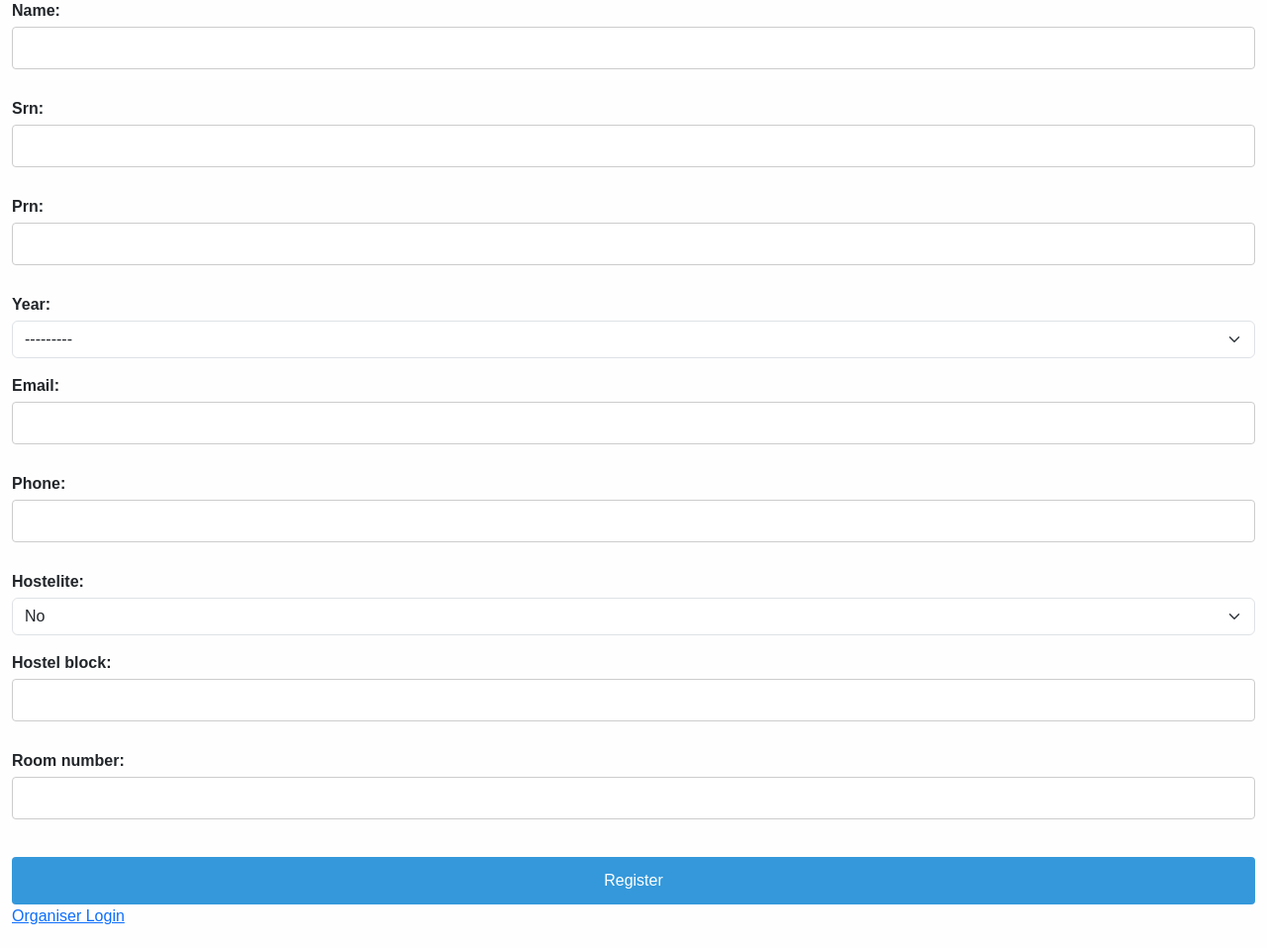
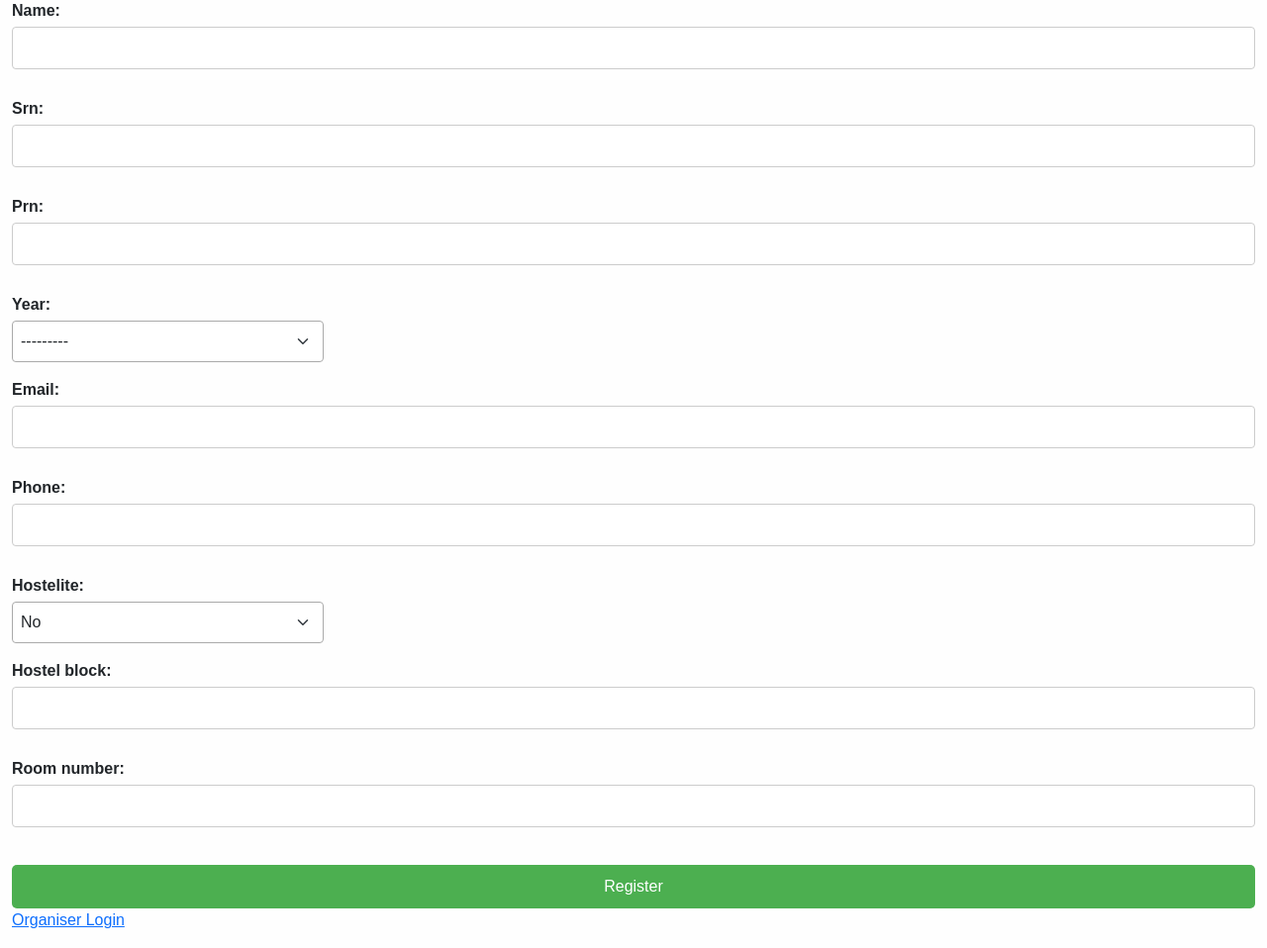
Before and after one commit to prithvirajbl280/Campus_Event_Digital_Ticketing_and_Management_System, a Django app: page / in a window 1280 px wide. Shown: the part 83-1041 px from the top of the page at 99% size. Before the commit the page ends 1017 px from the top, so only its background shows below. Run offline with Django 5.2, Linux system fonts and the light colour scheme.

Commit message:
Update styles.css

```diff
--- a/ticketing/static/ticketing/css/styles.css
+++ b/ticketing/static/ticketing/css/styles.css
@@ -657,3 +657,34 @@ form[role="search"] button.btn {
 #ok-btn:hover {
   background-color: #0056b3; /* Darker blue on hover */
 }
+
+
+
+.form-input {
+    width: 300px;
+    padding: 8px;
+    margin-bottom: 12px;
+    border: 1px solid #ccc;
+    border-radius: 4px;
+}
+
+.form-select {
+    width: 315px;
+    padding: 8px;
+    margin-bottom: 12px;
+    border: 1px solid #aaa;
+    border-radius: 4px;
+}
+
+button {
+    background-color: #4CAF50;
+    color: white;
+    padding: 10px 18px;
+    border: none;
+    cursor: pointer;
+    border-radius: 5px;
+}
+
+button:hover {
+    background-color: #45a049;
+}
```
